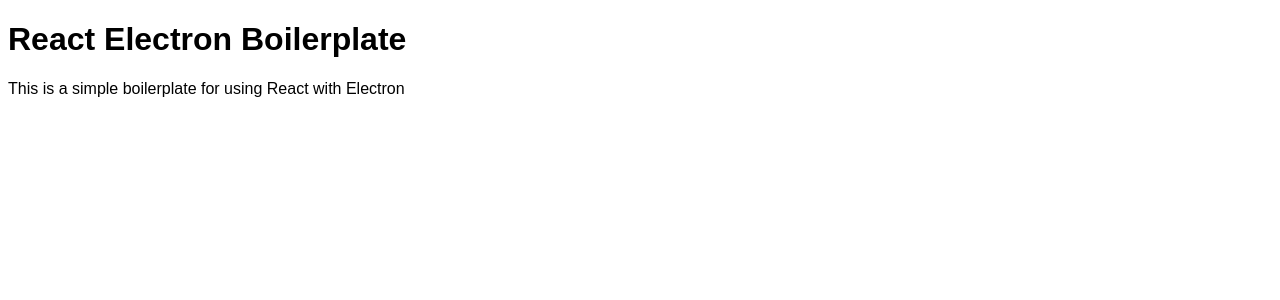
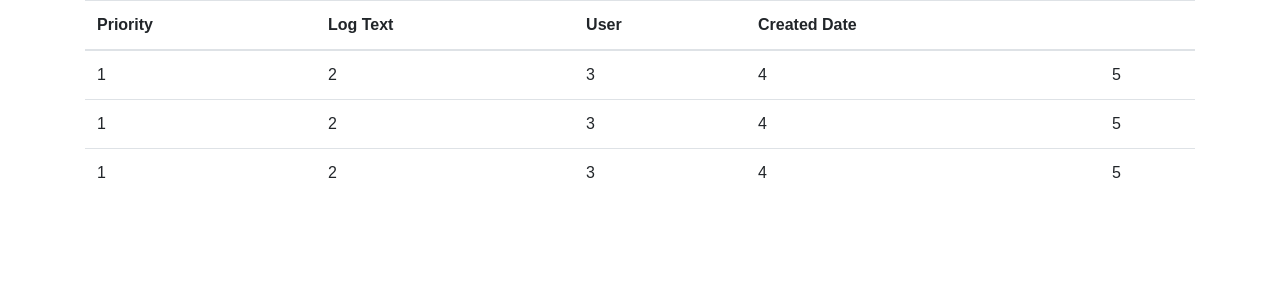
Before and after one commit to mikallwilsonn/buglogger-electron, a React app: page / in a window 1280 px wide. Shown: the top 300 px of the page. Built offline with nearby package versions, Linux system fonts and the light colour scheme; the HTML template or start-up script is replaced by a standard one.

Commit message:
Completed 'Log State & Table'

```diff
--- a/package.json
+++ b/package.json
@@ -21,7 +21,9 @@
     "postpackage": "electron-packager ./ --out=./release-builds"
   },
   "dependencies": {
+    "bootstrap": "^4.5.0",
     "react": "^16.13.1",
+    "react-bootstrap": "^1.0.1",
     "react-dom": "^16.13.1"
   },
   "devDependencies": {
--- a/src/components/App.js
+++ b/src/components/App.js
@@ -1,21 +1,74 @@
 // ----
 // Dependencies
-import React from 'react'
+import React, { useState } from 'react';
+import Container from 'react-bootstrap/Container';
+import Table from 'react-bootstrap/Table';
+
+
+// ----
+// Child Components
+import LogItem from './LogItem';
 
 
 // ----
 // App functional component
 const App = () => {
+	const [ logs, setLogs ] = useState([
+		{
+			id: 1,
+			text: 'This is log one',
+			priority: 'low',
+			user: 'Bob',
+			created: new Date().toString()
+		},
+		{
+			id: 2,
+			text: 'A second log',
+			priority: 'moderate',
+			user: 'Jim',
+			created: new Date().toString()
+		},
+		{
+			id: 3,
+			text: 'Here, this is a third log to show',
+			priority: 'high',
+			user: 'Jane',
+			created: new Date().toString()
+		},
+	]);
+
 	return (
-		<div className='app'>
-			<h1>
-				React Electron Boilerplate
-			</h1>
+		<Container className='app'>
+			<Table>
+				<thead>
+					<tr>
+						<th>
+							Priority
+						</th>
 
-			<p>
-				This is a simple boilerplate for using React with Electron
-			</p>
-		</div>
+						<th>
+							Log Text
+						</th>
+
+						<th>
+							User
+						</th>
+
+						<th>
+							Created Date
+						</th>
+
+						<th></th>
+					</tr>
+				</thead>
+
+				<tbody>
+					{ logs.map(( log ) => {
+						return <LogItem key={ log.id } />
+					})}
+				</tbody>
+			</Table>
+		</Container>
 	)
 }
 
--- /dev/null
+++ b/src/components/LogItem.js
@@ -0,0 +1,23 @@
+// ----
+// Dependencies
+import React from 'react';
+
+
+// ----
+// LogItem functional component
+const LogItem = () => {
+    return (
+        <tr>
+            <td>1</td>
+            <td>2</td>
+            <td>3</td>
+            <td>4</td>
+            <td>5</td>
+        </tr>
+    );
+}
+
+
+// ----
+// Export
+export default LogItem;
--- a/src/index.js
+++ b/src/index.js
@@ -3,6 +3,7 @@
 import React from 'react';
 import { render } from 'react-dom';
 import App from './components/App';
+import 'bootstrap/dist/css/bootstrap.min.css';
 import './App.css';
 
 
```
Also changed, not shown: 1 other file (tests, documents, lock files or other folders).
